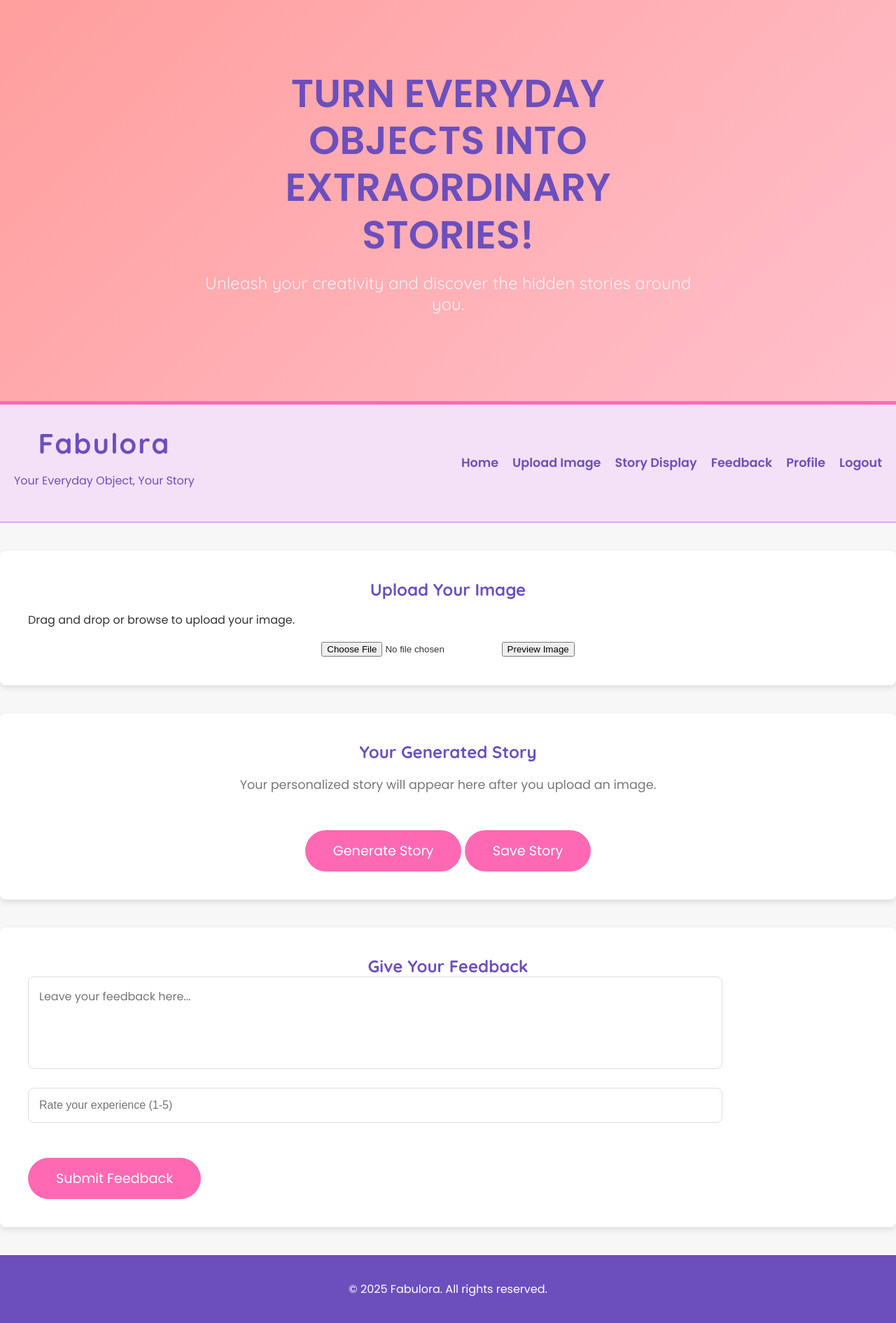
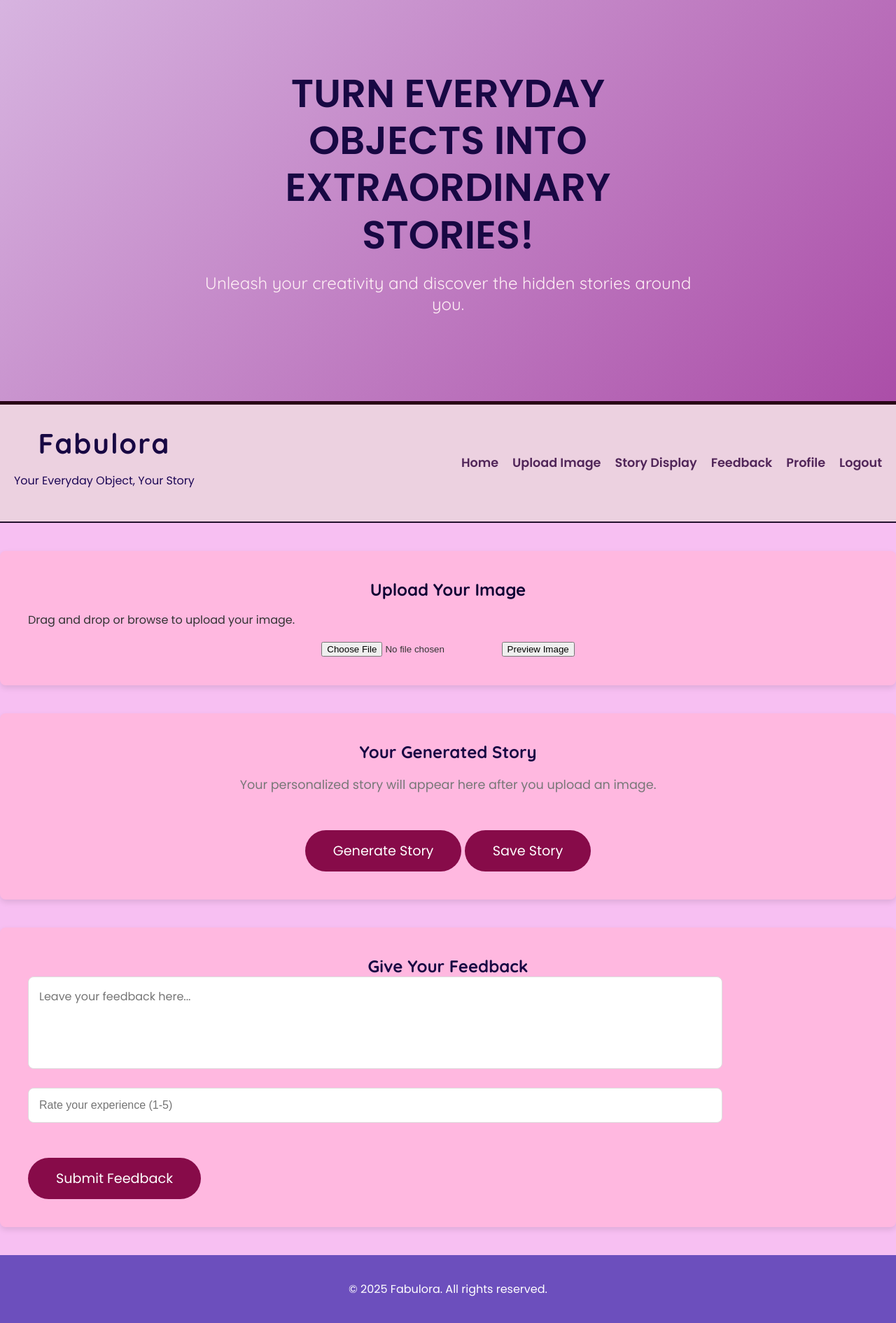
Before and after one commit to Emily-SB/Project, a Flask app: template templates/index.html in a window 1280 px wide. Shown: the whole page at 70% size. Run offline with Flask 3, Linux system fonts and the light colour scheme; the template is opened without the code that fills it, so the values that code supplies are empty.

Commit message:
Changes 3

```diff
--- a/static/css/styles.css
+++ b/static/css/styles.css
@@ -1,7 +1,7 @@
 /* Global Styles */
 body {
     font-family: 'Poppins', sans-serif;
-    background-color: #f7f7f7;
+    background-color: #f7bff2;
     margin: 0;
     padding: 0;
     box-sizing: border-box;
@@ -10,20 +10,20 @@ body {
 
 h1, h2 {
     font-family: 'Quicksand', sans-serif;
-    color: #6C4FBD;
+    color: #180843;
     margin: 0;
     text-align: center;
 }
 
 /* Header */
 header {
-    background-color: #f5e1f7;
-    color: #6C4FBD;
+    background-color: #ecd1e0;
+    color: #1d0856;
     padding: 30px 20px;
     display: flex;
     justify-content: space-between;
     align-items: center;
-    border-bottom: 2px solid #d8a7f5;
+    border-bottom: 2px solid #23112e;
 }
 
 header .logo h1 {
@@ -38,7 +38,7 @@ header nav {
 }
 
 header nav a {
-    color: #6C4FBD;
+    color: #512659;
     text-decoration: none;
     font-weight: 600;
     font-size: 1.1rem;
@@ -46,7 +46,7 @@ header nav a {
 }
 
 header nav a:hover {
-    color: #9b7ede;
+    color: #2a0b73;
 }
 
 /* Hero Section */
@@ -59,7 +59,7 @@ header nav a:hover {
 
 .hero h2 {
     font-size: 2.5rem;
-    color: #6C4FBD;
+    color: #0f0234;
     margin-bottom: 20px;
 }
 
@@ -69,7 +69,7 @@ header nav a:hover {
 }
 
 .cta-btn {
-    background-color: #6C4FBD;
+    background-color: #0f0232;
     color: white;
     padding: 12px 30px;
     border: none;
@@ -82,12 +82,12 @@ header nav a:hover {
 }
 
 .cta-btn:hover {
-    background-color: #9b7ede;
+    background-color: #1c005f;
 }
 
 /* Upload Section */
 .upload-section {
-    background-color: #ffffff;
+    background-color: #ffb8e0;
     padding: 40px;
     margin: 40px 0;
     box-shadow: 0 4px 8px rgba(0, 0, 0, 0.1);
@@ -95,7 +95,7 @@ header nav a:hover {
 }
 
 .upload-section h2 {
-    color: #6C4FBD;
+    color: #0f0233;
 }
 
 .upload-container {
@@ -126,7 +126,7 @@ header nav a:hover {
 
 /* Story Section */
 .story-section {
-    background-color: #ffffff;
+    background-color: #ffb8e0;
     padding: 40px;
     margin: 40px 0;
     box-shadow: 0 4px 8px rgba(0, 0, 0, 0.1);
@@ -145,7 +145,7 @@ header nav a:hover {
 }
 
 .feedback-section {
-    background-color: #ffffff;
+    background-color: #ffb8e0;
     padding: 40px;
     margin: 40px 0;
     box-shadow: 0 4px 8px rgba(0, 0, 0, 0.1);
@@ -195,7 +195,7 @@ footer {
 }
 
 .modal-content {
-    background-color: #ffffff;
+    background-color: #c5a0c0;
     margin: 5% auto;
     padding: 20px;
     border-radius: 8px;
@@ -223,11 +223,11 @@ footer {
 }
 /* Hero Section Styling */
 .hero-section {
-    background: linear-gradient(135deg, #FF9E9D, #FFC0CB);
+    background: linear-gradient(135deg, #d7b4e0, #ab4ea8);
     padding: 100px 20px;
     text-align: center;
     color: #fff;
-    border-bottom: 5px solid #FF69B4;
+    border-bottom: 5px solid #290316;
 }
 
 .headline-container {
@@ -258,7 +258,7 @@ footer {
     margin-top: 30px;
     padding: 15px 40px;
     font-size: 1.2rem;
-    background-color: #FF69B4;
+    background-color: #870b49;
     color: white;
     border: none;
     border-radius: 50px;
@@ -268,7 +268,7 @@ footer {
 }
 
 .cta-btn:hover {
-    background-color: #FF4F8D;
+    background-color: #3b0216;
 }
 
 /* Animations */
@@ -295,11 +295,11 @@ footer {
 }
 /* Profile Hero Section */
 .profile-hero {
-    background: linear-gradient(135deg, #FF9E9D, #FFC0CB);
+    background: linear-gradient(135deg,  #cd99da, #ad36a9);
     padding: 100px 20px;
     text-align: center;
     color: #fff;
-    border-bottom: 5px solid #FF69B4;
+    border-bottom: 5px solid #cb6ac3;
 }
 
 .saved-stories {
@@ -314,7 +314,7 @@ footer {
 
 .saved-stories h2 {
     font-size: 2rem;
-    color: #6C4FBD;
+    color: #120439;
 }
 
 .empty-message {
@@ -324,7 +324,7 @@ footer {
 }
 
 .story-card {
-    background-color: #f9f3f9;
+    background-color: #b749b7;
     padding: 20px;
     border-radius: 8px;
     box-shadow: 0 2px 4px rgba(0, 0, 0, 0.1);
```
Also changed, not shown: static/css/login.css (+4 -4 lines).
